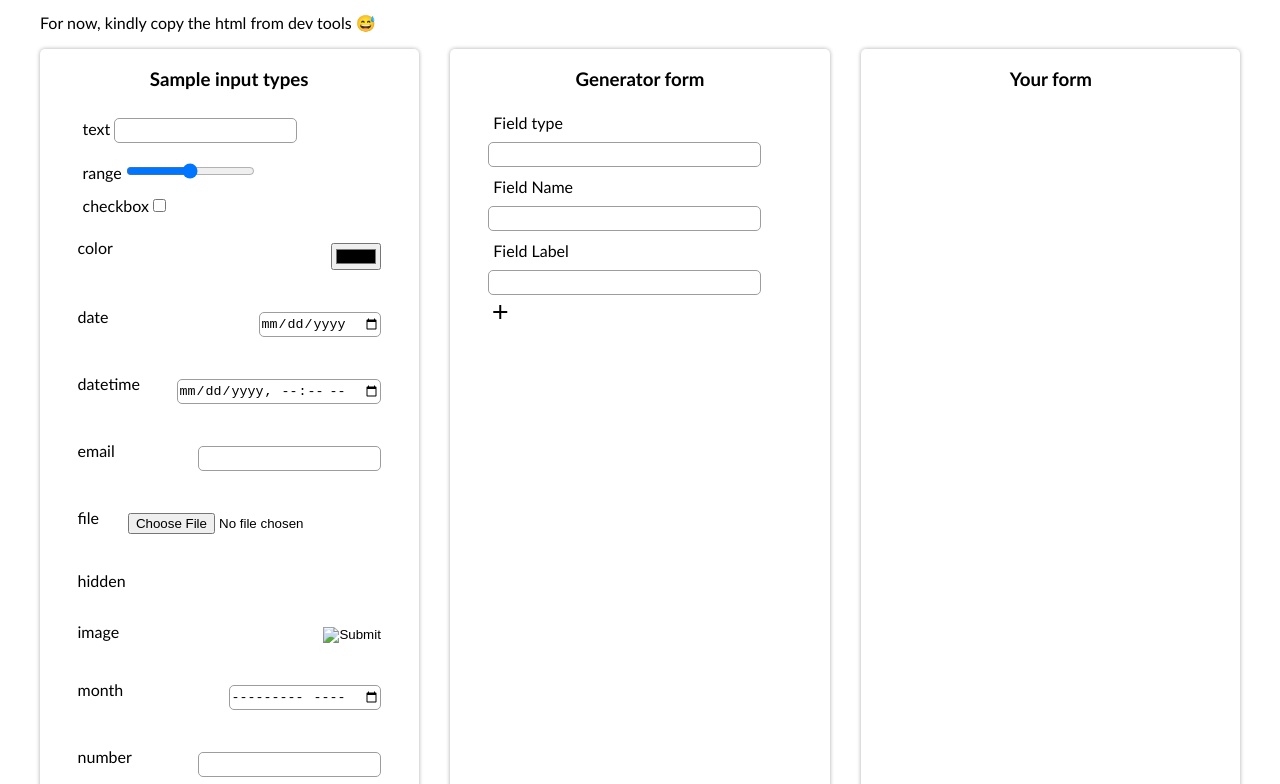
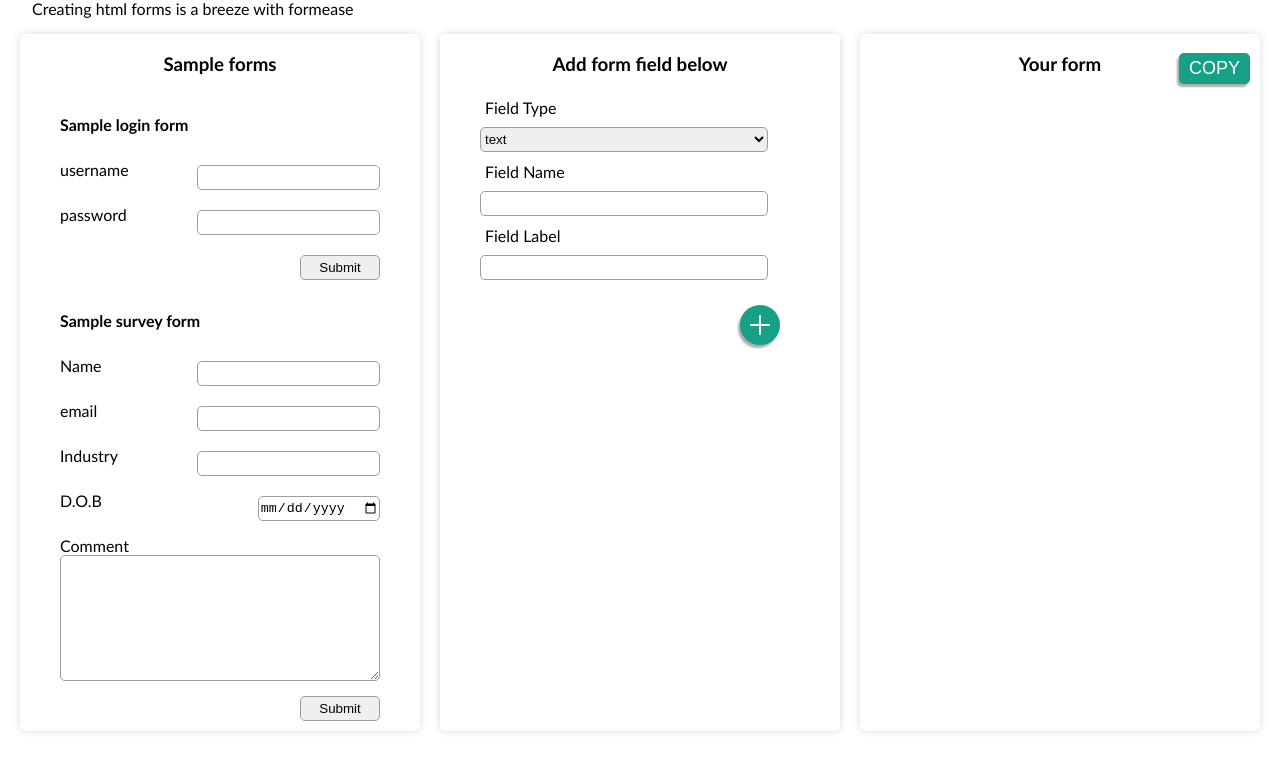
Before and after one commit to jaduri/formease, a website with bundled scripts: page index.html in a window 1280 px wide. Shown: the part 133-917 px from the top of the page. After the commit the page ends 884 px from the top, so only its background shows below. Built offline with nearby package versions, Linux system fonts and the light colour scheme.

Commit message:
add comments, update styles, edit readme typo, add plus icon, edit html structure

```diff
--- a/index.html
+++ b/index.html
@@ -13,127 +13,102 @@
   <body>
     <header id="header">
       <nav id="navbar">
-        <a id="brand-name" href="#">Formease</a>
+        <h1><a id="brand-name" href="#">Formease</a></h1>
       </nav>
       <div id="welcome">
         <h2>Welcome Coders &#128513;</h2>
         <p class="flow-text">Creating html forms is a breeze with formease</p>
-        <p class="flow-text">For now, kindly copy the html from dev tools &#128517;</p>
       </div>
+      <p class="note" id="notification"></p>
     </header>
     <main id="main">
       <div id="reference-form" class="refs">
-        <h3 class="form-title">Sample input types</h3>
-        <form>
-            <label for="name">
-              <span>text</span>
-              <input type="text" name="name"/>
-            </label>
-
-            <label for="pricerange">
-              <span>range</span>
-              <input type="range" name="pricerange"/>
-            </label>
-
-            <label for="terms">
-              <span>checkbox</span>
-              <input type="checkbox" name="terms"/>
-            </label>
-
+        <h3 class="form-title">Sample forms</h3>
+        <form class="login-form" action="/login" method="post">
+          <h4>Sample login form</h4>
           <p>
-            <label for="color">color</label>
-            <input type="color" name="color">
+            <label for="username">username</label>
+            <input type="text" name="username"/>
           </p>
           <p>
-            <label for="date">date</label>
-            <input type="date" name="date">
+            <label for="password">password</label>
+            <input type="password" name="password">
           </p>
           <p>
-            <label for="datetime">datetime</label>
-            <input type="datetime-local" name="datetime">
+            <input type="submit" name="submit">
+          </p>
+        </form>
+
+        <form class="survey-form" action="/survey" method="post">
+          <h4>Sample survey form</h4>
+          <p>
+            <label for="name">Name</label>
+            <input type="text" name="name"/>
           </p>
           <p>
             <label for="email">email</label>
             <input type="email" name="email">
           </p>
           <p>
-            <label for="file">file</label>
-            <input type="file" name="file">
+            <label for="industry">Industry</label>
+            <input type="text" name="industry"/>
           </p>
           <p>
-            <label for="hidden">hidden</label>
-            <input type="hidden" name="hidden">
+            <label for="date-of-birth">D.O.B</label>
+            <input type="date" name="date-of-birth">
           </p>
           <p>
-            <label for="image">image</label>
-            <input type="image" name="image">
+            <label for="comment">Comment</label>
+            <textarea name="comment" rows="8" cols="40">
+            </textarea>
           </p>
           <p>
-            <label for="month">month</label>
-            <input type="month" name="month">
-          </p>
-          <p>
-            <label for="number">number</label>
-            <input type="number" name="number">
-          </p>
-          <p>
-            <label for="password">password</label>
-            <input type="password" name="password">
-          </p>
-          <p>
-            <label for="options"><input type="radio" name="options"> radio</label>
-            <label for="options"><input type="radio" name="options"> radio</label>
-            <label for="options"><input type="radio" name="options"> radio</label>
-          </p>
-          <p>
-            <label for="reset">reset
-              <input class="btn" type="reset" name="reset">
-            </label>
-          </p>
-          <p>
-            <label for="search">search</label>
-            <input type="search" name="search">
-          </p>
-          <p>
-            <label for="submit">submit</label>
-            <input class="btn" type="submit" name="submit">
-          </p>
-          <p>
-            <label for="tel">tel</label>
-            <input type="tel" name="tel">
-          </p>
-          <p>
-            <label for="time">time</label>
-            <input type="time" name="time">
-          </p>
-          <p>
-            <label for="url">url</label>
-            <input type="url" name="url">
-          </p>
-          <p>
-            <label for="textarea"></label>
-            <textarea name="name" rows="8" cols="30"></textarea>
+            <input type="submit" name="submit">
           </p>
         </form>
       </div>
       <div class="primary-form-container">
-        <h3 class="form-title">Generator form</h3>
+        <h3 class="form-title">Add form field below</h3>
         <form action="/register" method="POST" id="primary-form">
-          <label for="type">Field type</label>
-          <input type="text" name="type">
+          <label for="type">Field Type</label>
+          <select name="field-type">
+            <option value="text">text</option>
+            <option value="textarea">textarea</option>
+            <option value="range">range</option>
+            <option value="checkbox">checkbox</option>
+            <option value="color">color</option>
+            <option value="date">date</option>
+            <option value="datetime">datetime</option>
+            <option value="email">email</option>
+            <option value="file">file</option>
+            <option value="hidden">hidden</option>
+            <option value="image">image</option>
+            <option value="month">month</option>
+            <option value="number">number</option>
+            <option value="password">password</option>
+            <option value="radio">radio</option>
+            <option value="reset">reset</option>
+            <option value="search">search</option>
+            <option value="submit">submit</option>
+            <option value="tel">tel</option>
+            <option value="time">time</option>
+            <option value="url">url</option>
+          </select>
           <label for="name">Field Name</label>
           <input type="text" name="name">
           <label for="label">Field Label</label>
           <input type="text" name="label">
-          <a id="add-button"><i class="material-icons">add</i></a>
-
+          <button id="add-button" class="flex-centered animated-button" type="submit">
+            <img src="icons/plus.svg" alt="add icon" height="15px" width="15px">
+          </button>
         </form>
       </div>
       <div class="output-form">
-        <h3 class="form-title">Your form</h3>
-        <div id="root">
-
-        </div>
+        <h3 class="form-title">
+          <span>Your form</span>
+          <button type="button" class="animated-button" id="copy-button">COPY</button>
+        </h3>
+        <div id="root"></div>
       </div>
     </main>
   </body>
--- a/src/Form.js
+++ b/src/Form.js
@@ -15,7 +15,7 @@ class Form{
 
   generateForm(){
     this.content = this.fields.reduce((final, current) => {
-      return final += current;
+      return final += current + "\n";
     });
     return `<form action="${this.action}" method="${this.method}">
     ${this.content}<button type="submit">${this.buttonAction}</button>
--- a/src/main.js
+++ b/src/main.js
@@ -1,19 +1,45 @@
 import Form from "./Form.js";
 import Input from "./Input.js";
 
+//create form instance
+const form = new Form("/register", "Submit", "POST");
+
+//ensure document is loaded
 document.addEventListener("DOMContentLoaded", function(){
+  //attach listener to add form button
   document.getElementById("primary-form").addEventListener("submit", function(){
     event.preventDefault();
+    //create single element from add form fields
     createElement(this.children[1].value, this.children[3].value, this.children[5].value);
+    //reset add form fields
     this.children[1].value = "";
     this.children[3].value = "";
     this.children[5].value = "";
     //generate form to build final html form array fields
     document.getElementById("root").innerHTML = form.generateForm();
   });
+  //add copy button event listener
+  document.getElementById("copy-button").addEventListener("click", function(){
+    event.preventDefault();
+    //store form code in variable
+    const code = document.getElementById("root").innerHTML;
+    //copy code to clipboard
+    navigator.clipboard.writeText(code).then(()=>{
+      let note = document.getElementById("notification");
+      //show notification
+      note.innerHTML = "Copied!";
+      note.classList.add("show-note");
+      const displayNote = setTimeout(function(){
+        //hide notification
+        note.classList.remove("show-note");
+        clearTimeout(displayNote);
+      }, 5000);
+    });
+  });
 });
 
 function createElement(type, name, label){
+  type = (type === "") ? "text" : type
+  label = (label === "") ? "No label" : label
   form.addField(type, name, label);
 }
-const form = new Form("/register", "Submit", "POST");
--- a/styles/main.css
+++ b/styles/main.css
@@ -1,53 +1,17 @@
-html {
+:root{
+  --blue: #16a085;
+}
+/*------------------Universal styles------------------*/
+* {
+  box-sizing: border-box;
+}
+html, body {
   margin: 0;
   padding: 0;
 }
-* {
-  box-sizing: border-box;
-}
-body{
+body {
   font-family: "Trebuchet MS", sans-serif;
 }
-
-#header{
-  width: 100vw;
-}
-
-#navbar {
-  background-color: black;
-  margin: auto;
-  width: 100%;
-  padding: 1vh;
-  top: 0;
-}
-
-#brand-name {
-  text-decoration: none;
-  color: #adadad;
-}
-
-#welcome {
-  margin: auto;
-  width: 95%;
-}
-
-#main{
-  display: flex;
-  flex-wrap: wrap;
-  justify-content: space-evenly;
-}
-#main > div{
-  width: 90%;
-  border-radius: 5px;
-  box-shadow: 0 0 4px #adadad;
-}
-
-@media (min-width: 768px) {
-  #main > div{
-    width: 30%;
-  }
-}
-
 h1, h2 {
   font-family: Helvetica;
 }
@@ -57,11 +21,84 @@ h3 {
 p{
   font-family: "Trebuchet MS", sans-serif;
 }
+button{
+  border: none;
+  outline: none;
+}
 
+/*------------------Header styles------------------*/
+
+#header{
+  width: 100%;
+}
+
+#navbar {
+  background-color: var(--blue);
+  margin: auto;
+  width: 100%;
+  padding: 1vh;
+  top: 0;
+}
+#navbar::after{
+  content: "";
+  background: linear-gradient(#ffffff00, #ffffff99);
+  height: 100%;
+  width: 100%;
+}
+#navbar > h1{
+  margin: 10px 0;
+  margin-left: 2%;
+}
+
+#brand-name {
+  text-decoration: none;
+  color: #fff;
+}
+
+#welcome {
+  margin: auto;
+  width: 95%;
+}
+.note{
+  border-radius: 5px;
+  background-color: var(--blue);
+  color: #fff;
+  font-size: 19px;
+  opacity: 0;
+  padding: 10px;
+  position: absolute;
+  top: -500px;
+  right: 10px;
+  transition: 0.5s ease-in;
+}
+
+/*------------------Main section styles------------------*/
+
+#main{
+  display: flex;
+  flex-wrap: wrap;
+  justify-content: space-evenly;
+}
+#main > div{
+  width: 40%;
+  max-width: 400px;
+  border-radius: 5px;
+  box-shadow: 0 0 8px #dadada;
+  margin-bottom: 20px;
+}
+#main p{
+  margin: 5px 0;
+}
+.form-title{
+  position: relative;
+}
+
+/*------------------Uniform form element styles------------------*/
 form{
   display: flex;
   flex-direction: column;
-  width: 80%;
+  width: 85%;
+  max-width: 320px;
   margin: auto;
 }
 form > label{
@@ -72,16 +109,20 @@ input[type="datetime-local"], input[type="email"],
 input[type="month"], input[type="number"],
 input[type="password"], input[type="search"],
 input[type="tel"], input[type="time"],
-input[type="url"], textarea
+input[type="url"], textarea, select
 {
   border-radius: 5px;
   border: 1px solid #9d9d9d;
   height: 25px;
   max-width: 90%;
 }
-input {
+input, select {
   max-width: 90%;
   margin: 5px 0 5px;
+  outline: none;
+}
+input:focus, textarea:focus, select:focus{
+  border: 1px solid var(--blue);
 }
 input[type="submit"], input[type="reset"]{
   display: inline-block;
@@ -105,6 +146,8 @@ form > button[type="submit"] {
   width: 120px;
   margin: 20px 0;
 }
+
+/*------------------Reference form specific styles------------------*/
 .refs > form > p {
   display: flex;
   flex-wrap: wrap;
@@ -113,6 +156,64 @@ form > button[type="submit"] {
 .refs > form > p > label {
   display: flex;
   flex-wrap: wrap;
-  flex-grow: 1;
   justify-content: space-between;
 }
+
+/*------------------Generator form specific styles------------------*/
+#add-button{
+  background-color: var(--blue);
+  border-radius: 50%;
+  border: none;
+  width: 40px;
+  height: 40px;
+  margin-left: auto;
+  margin-right: 20px;
+  padding: 0;
+}
+#add-button > img {
+  height: 50%;
+  width: auto;
+}
+
+/*------------------Output form specific styles------------------*/
+#copy-button {
+  background-color: var(--blue);
+  border: none;
+  border-radius: 5px;
+  color: #fff;
+  font-size: 18px;
+  padding: 5px 10px;
+  position: absolute;
+  right: 10px;
+}
+
+/*------------------Utility classes------------------*/
+.flex-centered{
+  display: flex;
+  justify-content: center;
+  align-items: center;
+}
+.animated-button{
+  box-shadow: -2px 3px 2px #adadad;
+  transition: 0.1s ease;
+}
+.animated-button:active{
+  box-shadow: 0 0 2px #adadad;
+  transform: scale(0.95);
+}
+.show-note{
+  opacity: 1;
+  top: 100px;
+}
+
+/*------------------Media Queries------------------*/
+@media (max-width: 768px) {
+  #main > div{
+    width: 100%;
+  }
+}
+@media (max-width: 1220px) {
+  #reference-form{
+    display: none;
+  }
+}
```
Also changed, not shown: README.md, icons/plus.svg (added).
